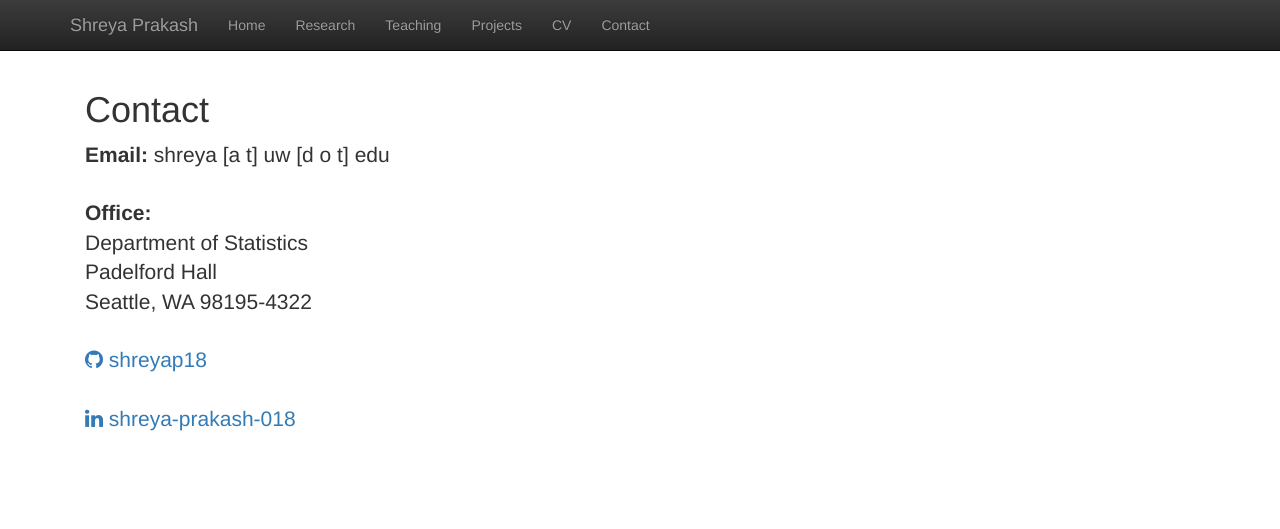
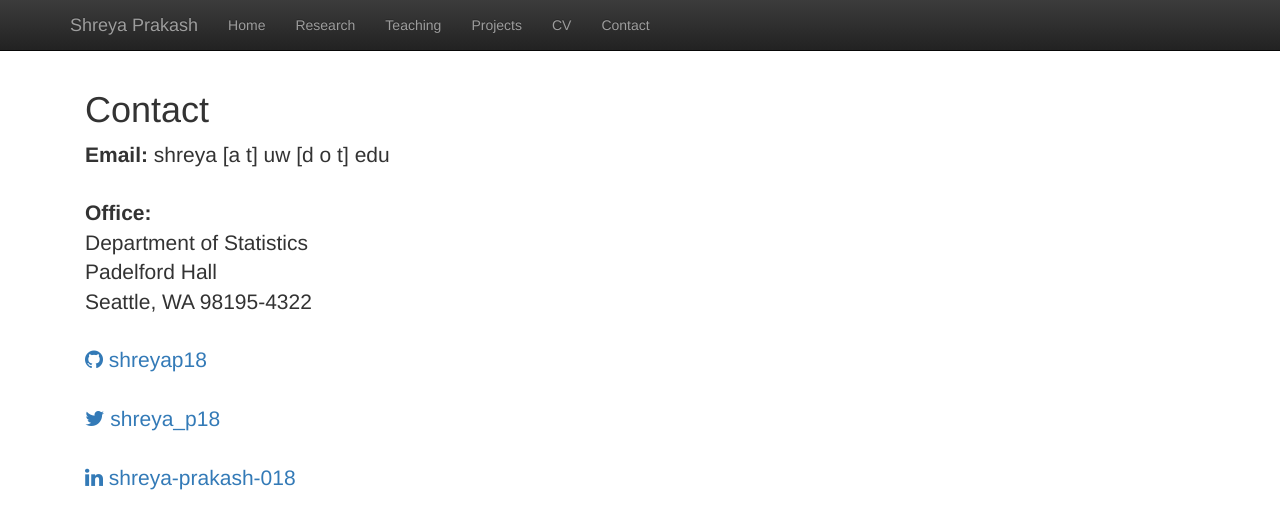
Before and after one commit to shreyap18/shreyap18.github.io, a Jekyll site: the page built from contact.html, in a window 1280 px wide. Shown: the top 529 px of the page. Built offline with Jekyll 4.4.1, drawn with Linux system fonts in a browser that asks for light colours; nearby versions of some CDN libraries; library files that are not in the unit come from our copies.

Commit message:
changing contact info

```diff
--- a/contact.html
+++ b/contact.html
@@ -12,15 +12,15 @@ title: 'Contact'
 
   <strong>Office:</strong> <br />
   Department of Statistics <br />
-  <!-- B-317, Padelford Hall, Box 354322 <br /> -->
+  <!-- B-220, Padelford Hall, Box 354322 <br /> -->
   Padelford Hall <br />
   Seattle, WA 98195-4322 <br />
 
   <br />
   <a href="https://github.com/shreyap18"><i class="fa fa-github" aria-hidden="true"></i> shreyap18</a> <br />
   <br />
-  <!-- <a href="https://twitter.com/ronameht"><i class="fa fa-twitter" aria-hidden="true"></i> ronameht</a> <br />
-  <br /> -->
+  <a href="https://twitter.com/shreya_p18"><i class="fa fa-twitter" aria-hidden="true"></i> shreya_p18</a> <br />
+  <br />
   <!-- <a href="https://scholar.google.com/citations?user=xrUVILAAAAAJ&hl=en"><i class="fa fa-google" aria-hidden="true"></i>
     Google Scholar </a> <br />
   <br /> -->
```
